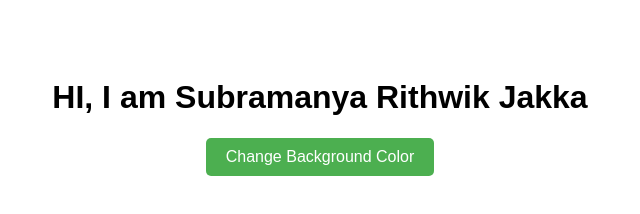
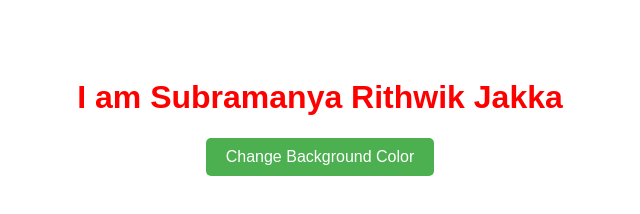
Before and after one commit to Rithwik-Minfy/assign-3, a plain HTML site: page index.html in a window 1280 px wide. Shown: the whole page, without its empty margins (320-960 px from the left). Drawn offline with Linux system fonts and the light colour scheme.

Commit message:
color changed

```diff
--- a/index.html
+++ b/index.html
@@ -13,7 +13,7 @@
         }
 
         h1 {
-            color: black;
+            color: red;
         }
 
         button {
@@ -35,7 +35,7 @@
 </head>
 
 <body>
-    <h1>HI, I am Subramanya Rithwik Jakka</h1>
+    <h1>I am Subramanya Rithwik Jakka</h1>
     <button id="colorButton">Change Background Color</button>
 
     <script>
```
